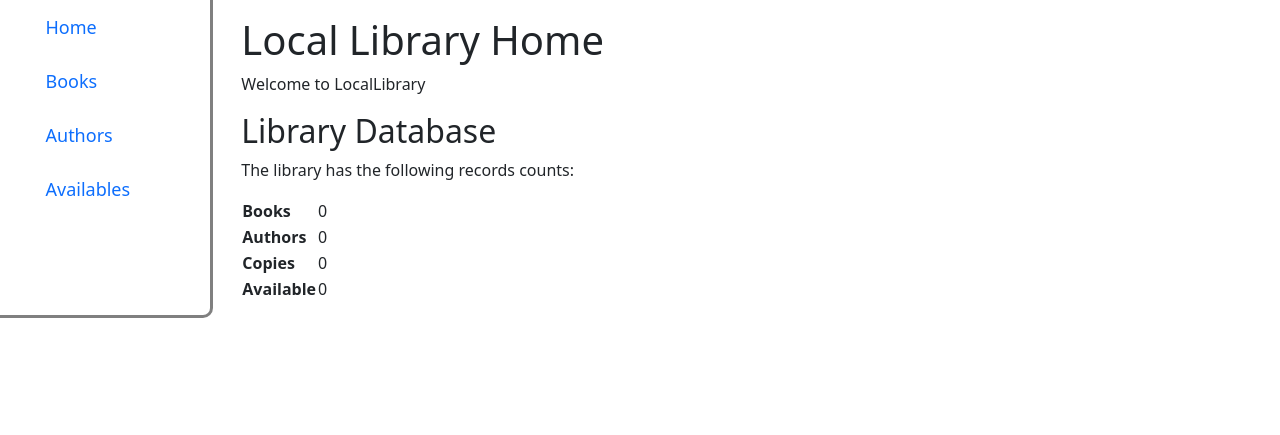
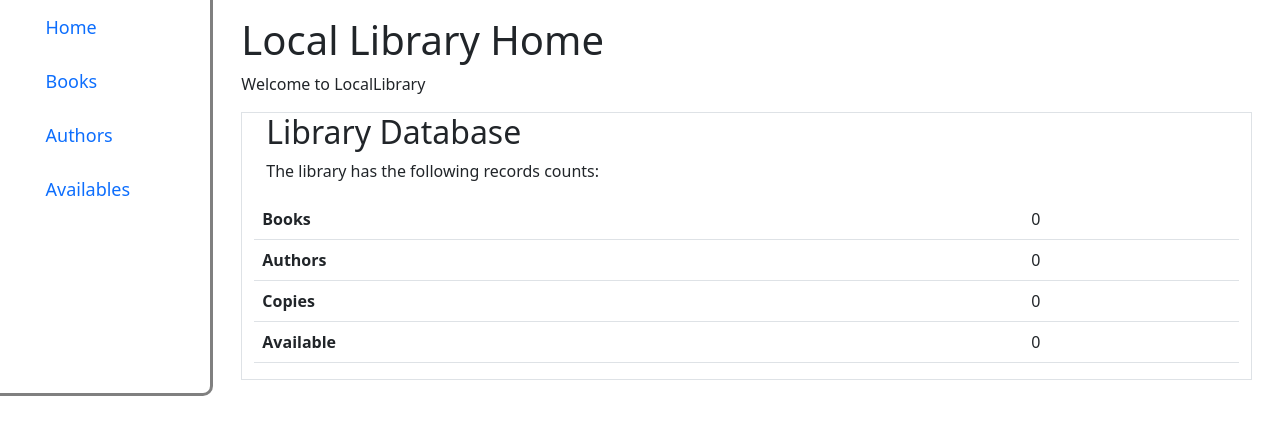
Before and after one commit to Zokyn/django-library-sample, a Django app: page /catalog/ in a window 1280 px wide. Shown: the part 88-523 px from the top of the page. Run offline with Django 4.2, Linux system fonts and the light colour scheme; data that the repository does not hold is empty.

Commit message:
Correção de formatação; tabela dentro do container

```diff
--- a/catalog/templates/index.html
+++ b/catalog/templates/index.html
@@ -1,12 +1,16 @@
 {% extends "base_generic.html" %}
+{% block title %}
+    <title>Local Library - Home</title>
+{% endblock%}
 {% block content %}
 <h1>Local Library Home</h1>
 <p>Welcome to LocalLibrary</p>
 
+<div class="container border">
     <h2>Library Database</h2>
     <p>The library has the following records counts:</p>
-<div>
-    <table>
+    <div class="row align-items-start">
+        <table class="table">
             <tr>
                 <td><strong>Books</strong></td>
                 <td>{{n_books}}</td>
@@ -25,4 +29,5 @@
             </tr>
         </table>
     </div>
+</div>
 {% endblock %}
```
Also changed, not shown: catalog/static/static/styles.css (line endings or trailing spaces). Lines whose indentation alone changed are shown as unchanged.
